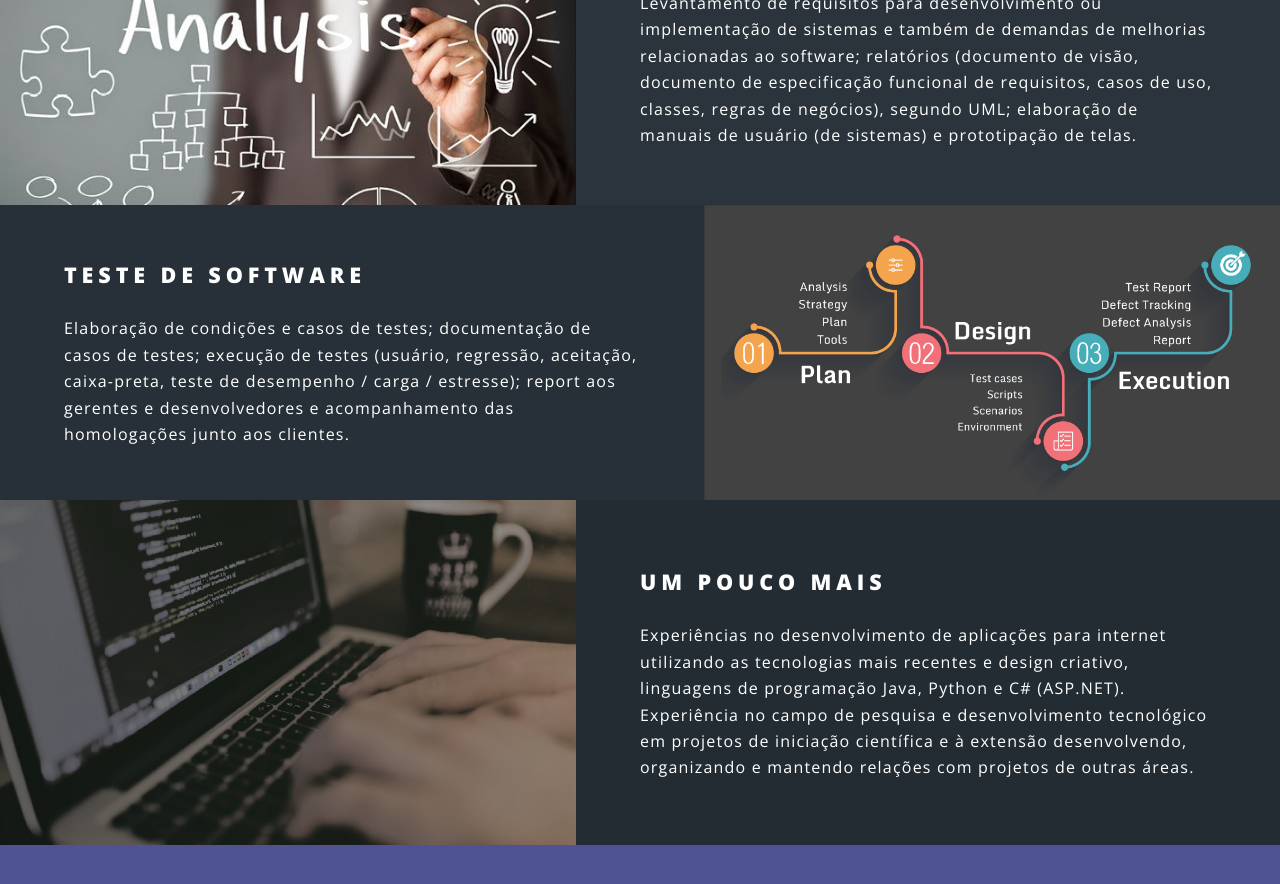
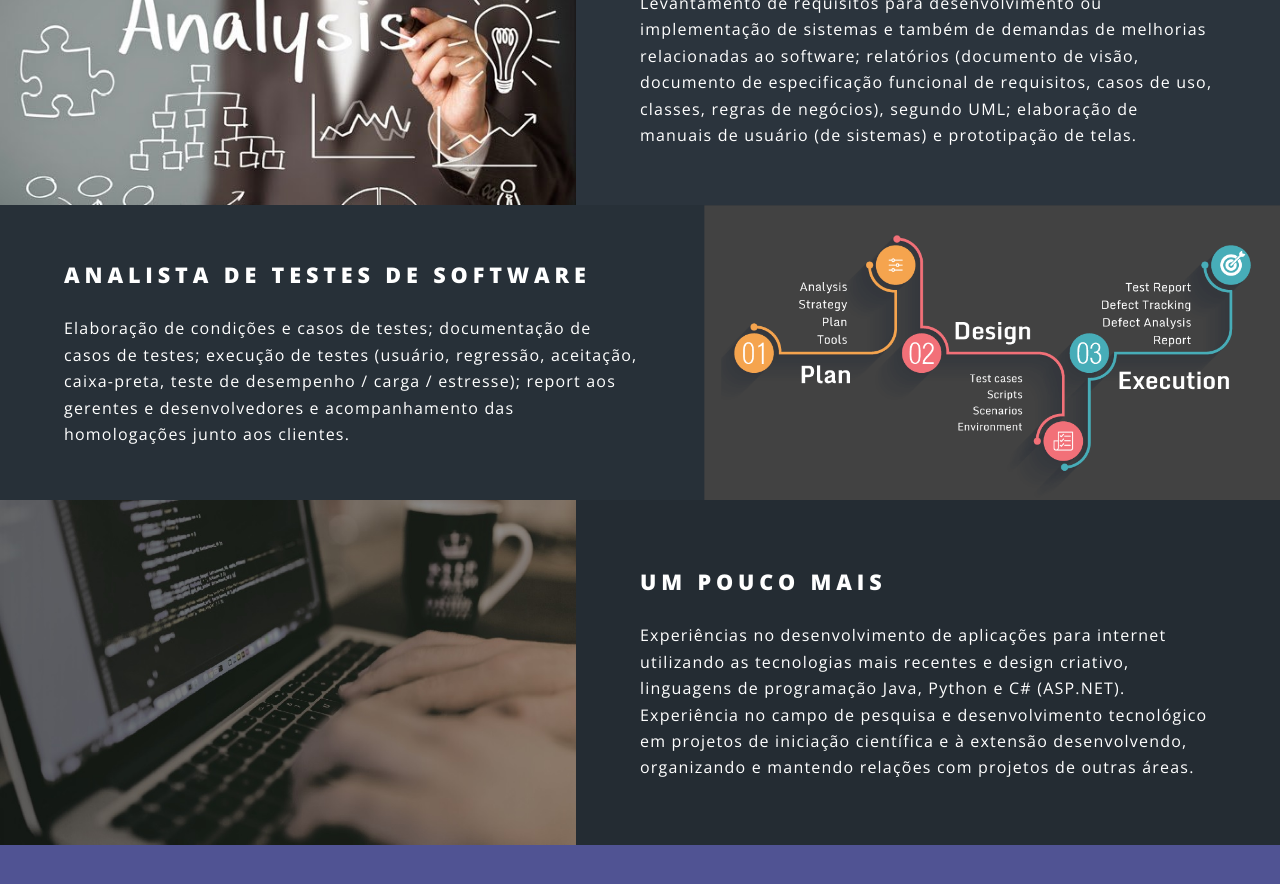
Before and after one commit to SaraFernandes/sarafernandes.github.io_sfdhgdfg, a Jekyll site: the page built from index.html, in a window 1280 px wide and 900 px high, scrolled down 1880 px. Shown: the top 884 px of the window. Built offline with Jekyll 4.4.1, drawn with Linux system fonts in a browser that asks for light colours.

Commit message:
Analista

```diff
--- a/index.html
+++ b/index.html
@@ -48,7 +48,7 @@ layout: landing
 						</section>
 						<section class="spotlight">
 							<div class="image"><img src="images/teste.png" alt="" /></div><div class="content">
-								<h2>Teste de Software<br/></h2>
+								<h2>Analista de Testes de Software<br/></h2>
 								<p>Elaboração de condições e casos de testes; documentação de casos de testes; execução de testes (usuário, regressão, aceitação, caixa-preta, teste de desempenho / carga / estresse); report aos gerentes e desenvolvedores e acompanhamento das homologações junto aos clientes.</p>							</div>
 						</section>
 
```
